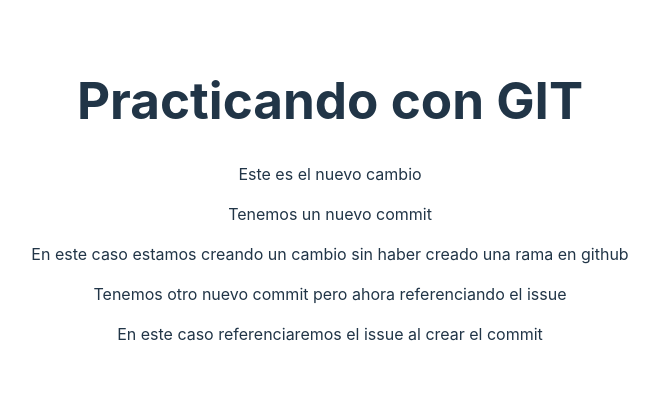
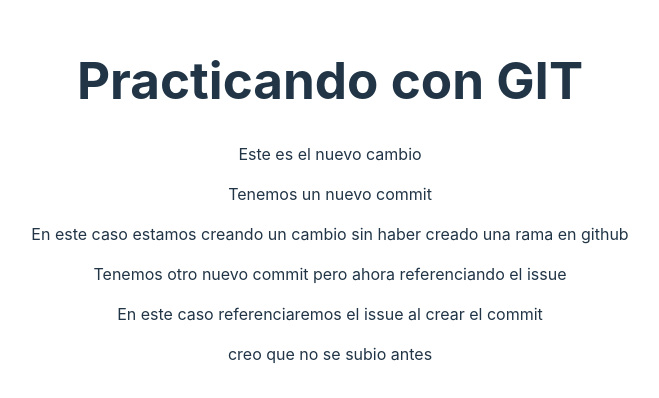
Before and after one commit to dev-crafters/practice-git, a React (Vite) app: page / in a window 1280 px wide. Shown: the part 200-598 px from the top of the page, without its empty margins (310-969 px from the left). Built offline with nearby package versions, Linux system fonts and the light colour scheme.

Commit message:
feat: agregando una nueva linea

```diff
--- a/src/App.jsx
+++ b/src/App.jsx
@@ -16,6 +16,7 @@
       <div>
         <p>Tenemos otro nuevo commit pero ahora referenciando el issue</p>
         <p>En este caso referenciaremos el issue al crear el commit</p>
+        <p>creo que no se subio antes</p>
       </div>
     </>
   );
```
